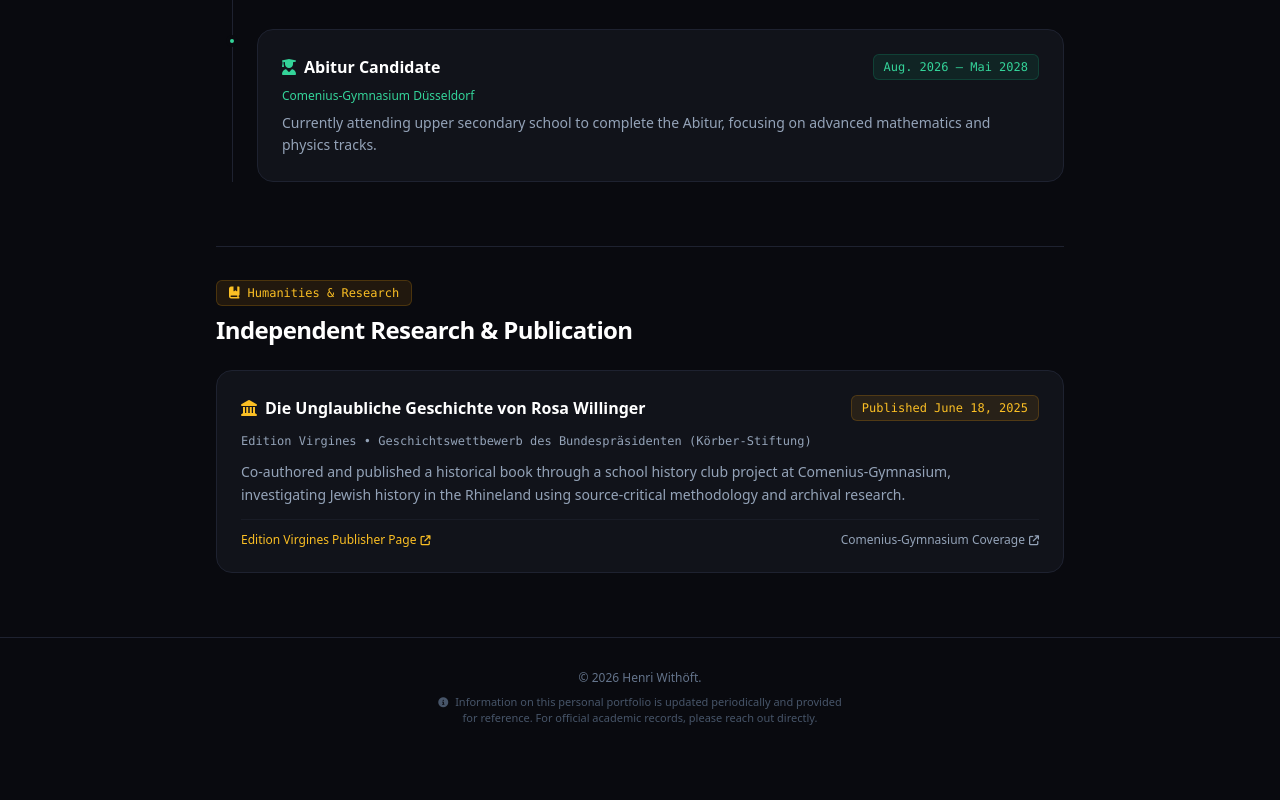
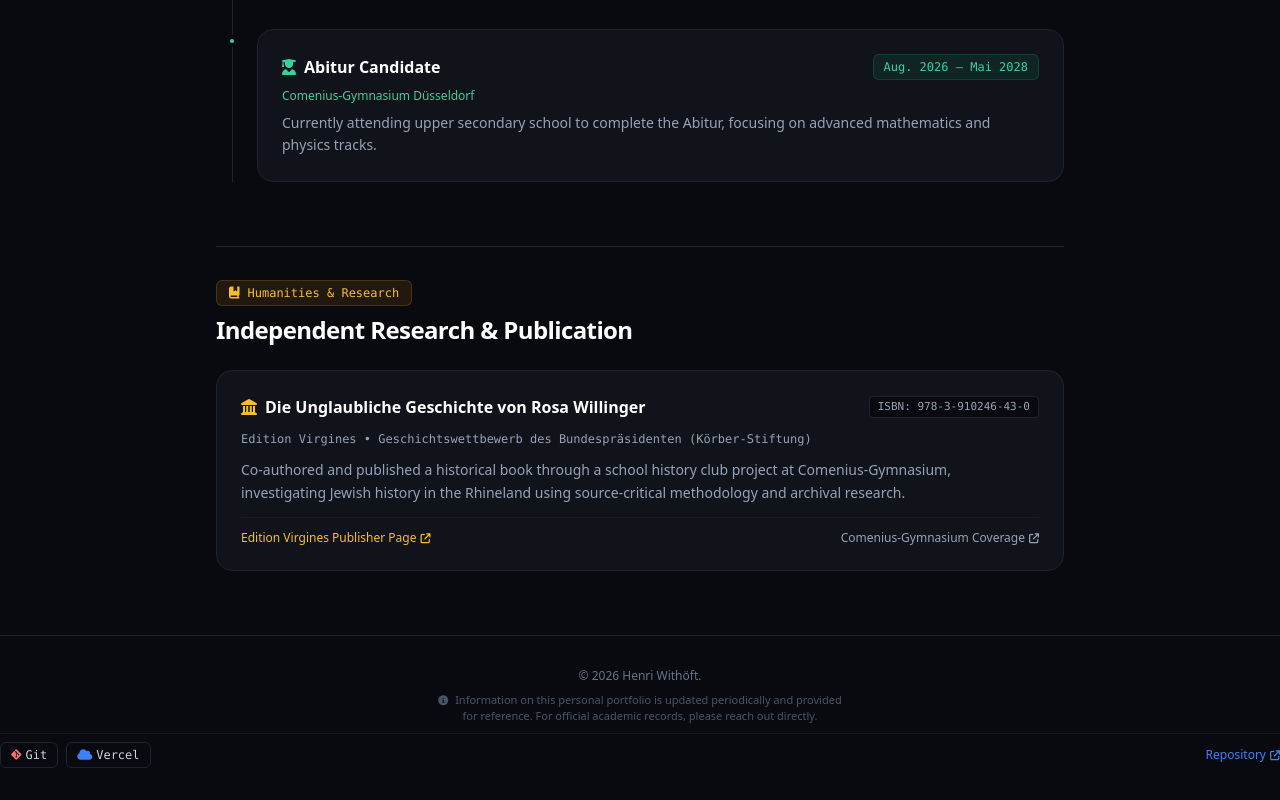
Before and after one commit to henri20HUB/portfolio, a plain HTML site: page experience.html in a window 1280 px wide. Shown: the part 780-1580 px from the top of the page. Before the commit the page ends 1539 px from the top, so only its background shows below. Drawn offline with nearby package versions, Linux system fonts and the light colour scheme.

Commit message:
Added ISBN metadata to book publication, repository links to project cards, and OpenGraph preview tags

```diff
--- a/components.js
+++ b/components.js
@@ -28,6 +28,15 @@ document.addEventListener("DOMContentLoaded", () => {
             <i class="fas fa-circle-info text-[10px] mr-1"></i>
             Information on this personal portfolio is updated periodically and provided for reference. For official academic records, please reach out directly.
         </p>
+        <div class="flex items-center justify-between pt-2 border-t border-borderSubtle/60">
+            <div class="flex flex-wrap gap-2">
+                <span class="px-2.5 py-1 rounded-md bg-darkBg border border-borderSubtle text-slate-300 text-xs font-mono"><i class="fab fa-git-alt text-red-400 mr-1"></i>Git</span>
+                <span class="px-2.5 py-1 rounded-md bg-darkBg border border-borderSubtle text-slate-300 text-xs font-mono"><i class="fas fa-cloud text-accentBlue mr-1"></i>Vercel</span>
+            </div>
+            <a href="https://github.com/henri20HUB" target="_blank" class="text-xs text-accentBlue hover:text-blue-400 transition-colors inline-flex items-center gap-1 font-medium">
+                Repository <i class="fas fa-arrow-up-right-from-square text-[10px]"></i>
+            </a>
+        </div>
     </footer>
     `;
 
--- a/experience.html
+++ b/experience.html
@@ -124,7 +124,7 @@
                     <h3 class="font-semibold text-white text-base flex items-center gap-2">
                         <i class="fas fa-landmark text-amber-400"></i> Die Unglaubliche Geschichte von Rosa Willinger
                     </h3>
-                    <span class="text-xs font-mono text-amber-400 bg-amber-500/10 border border-amber-500/20 px-2.5 py-1 rounded-md">Published June 18, 2025</span>
+                    <span class="text-[11px] font-mono text-slate-400 bg-darkBg px-2 py-0.5 rounded border border-borderSubtle">ISBN: 978-3-910246-43-0</span>
                 </div>
                 <p class="text-xs text-slate-400 font-mono">Edition Virgines &bull; Geschichtswettbewerb des Bundespräsidenten (Körber-Stiftung)</p>
                 <p class="text-sm text-slate-400 leading-relaxed">
```
Also changed, not shown: index.html (+6 -0 lines).
